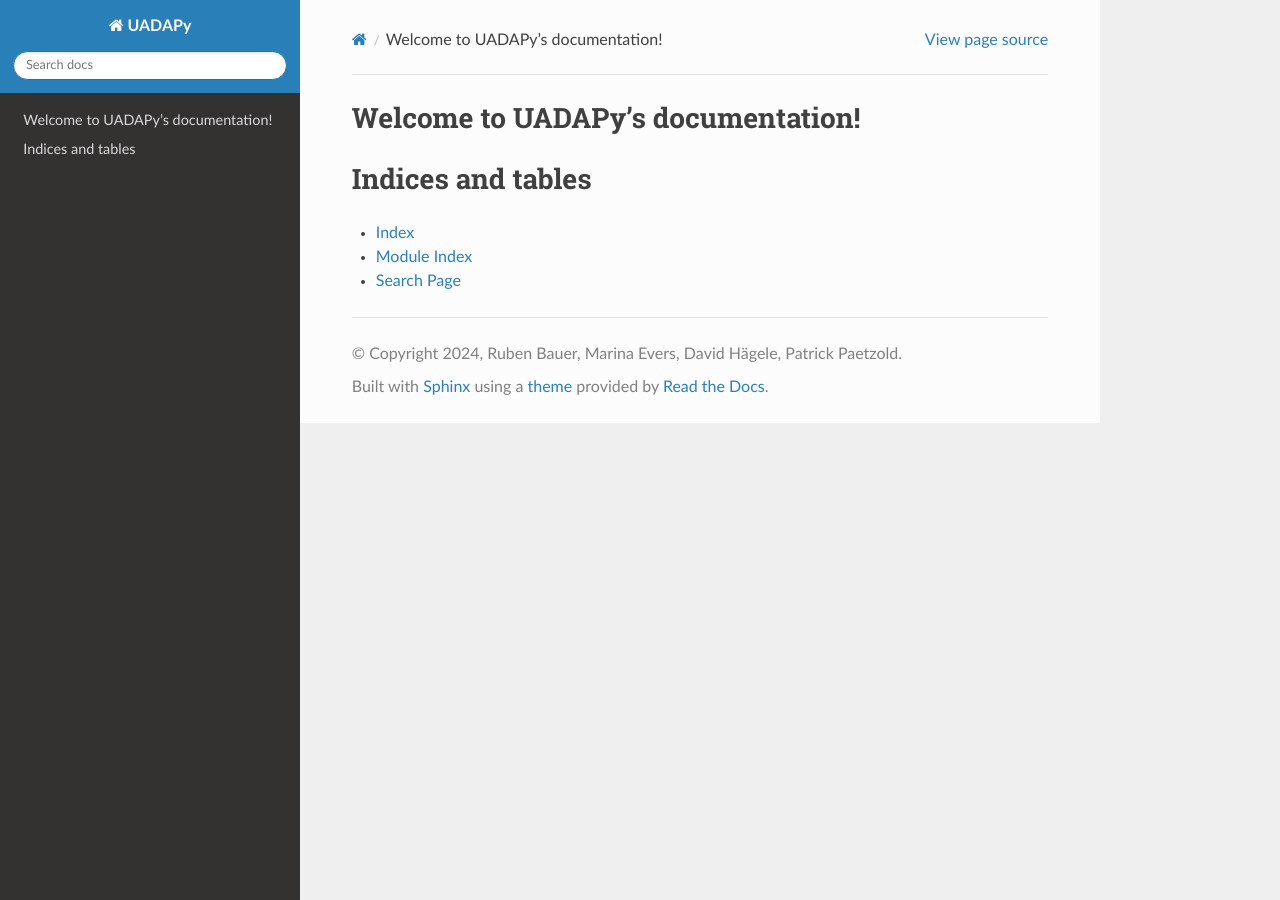
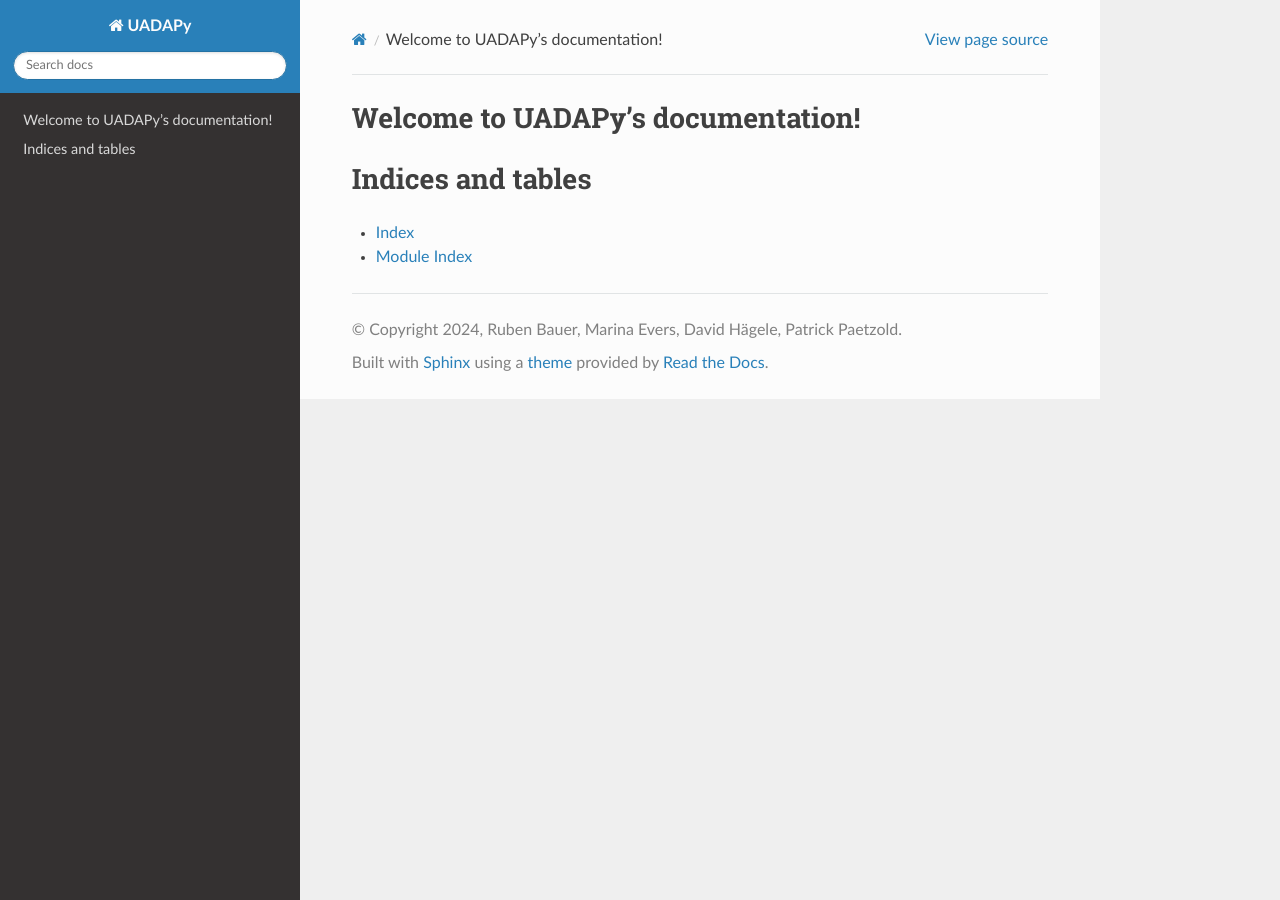
Before and after one commit to UniStuttgart-VISUS/uadapy, a Sphinx documentation site: the page built from docs/index.rst, in a window 1280 px wide. Built offline with Sphinx 7.4.7 and the Read the Docs theme 2.0.0, drawn with Linux system fonts in a browser that asks for light colours; pages that are not in the unit, such as notebooks, are missing from menus.

Commit message:
try bug fix

```diff
--- a/docs/changelog.rst
+++ b/docs/changelog.rst
@@ -4,5 +4,5 @@
 * Uncertainty-aware Principle Component Analysis
 * Uncertainty-aware Multi-dimensional Scaling
 * Basic visualizations:
-    * N-dimensional distributions: scatterplot matrices, iso-lines of probability distribution,
+    * N-dimensional distributions: scatterplot matrices, iso-lines of probability distribution
     * 1D distributions: box plots, violin plots, dot plots
--- a/docs/index.rst
+++ b/docs/index.rst
@@ -10,14 +10,15 @@
    :maxdepth: 2
    :caption: Contents:
 
-   Changelog :doc:`./changelog.rst`
-   Installation :doc:`./installation.rst`
-   Examples :doc:`./examples.rst`
+      Changelog :doc:`./changelog.rst`
+      Installation :doc:`./installation.rst`
+      Examples :doc:`./examples.rst`
 
 
 Indices and tables
 ==================
+.. toctree::
+   :maxdepth: 2
 
 * :ref:`genindex`
 * :ref:`modindex`
-* :ref:`search`
```
